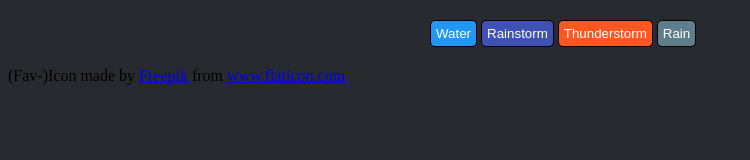
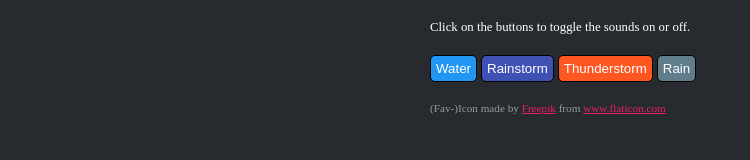
Before and after one commit to walialu/rain-webapp, a website: page index.html in a window 1280 px wide. Shown: the whole page, without its empty margins (0-750 px from the left). Drawn offline with Linux system fonts and the light colour scheme.

Commit message:
Styling and info text.

```diff
--- a/app.css
+++ b/app.css
@@ -6,6 +6,12 @@ html, body {
 	margin: 20px auto;
 	width: 420px;
 	max-width: 95%;
+}
+
+.info-hint {
+	margin: 20px auto;
+	font-size: 80%;
+	color: #fff;
 }
 
 button {
@@ -38,3 +44,18 @@ button.water {
 	background: #2196f3;
 	color: #fff;
 }
+
+footer {
+	margin: 20px auto;
+	width: 420px;
+	max-width: 95%;
+}
+
+footer a, footer a:visited{
+	color: #e91e63;
+}
+
+footer .credits {
+	font-size: 70%;
+	color: #999;
+}
--- a/index.html
+++ b/index.html
@@ -20,6 +20,7 @@
 
 
 <div class="stage">
+	<div class="info-hint">Click on the buttons to toggle the sounds on or off.</div>
 	<div class="controls">
 		<button class="water" data-action="toggle-water">Water</button>
 		<button class="rainstorm" data-action="toggle-rainstorm">Rainstorm</button>
```
